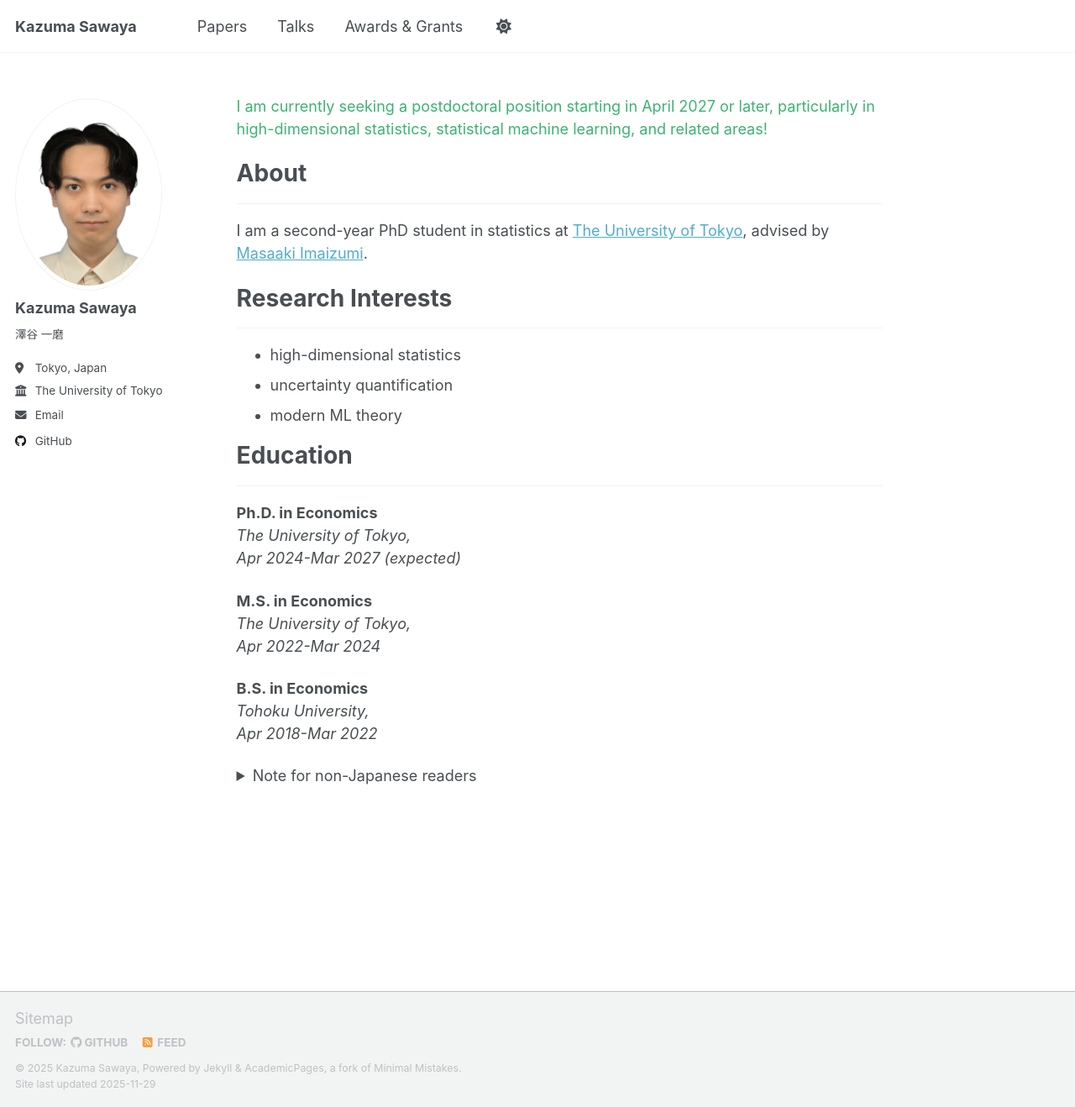
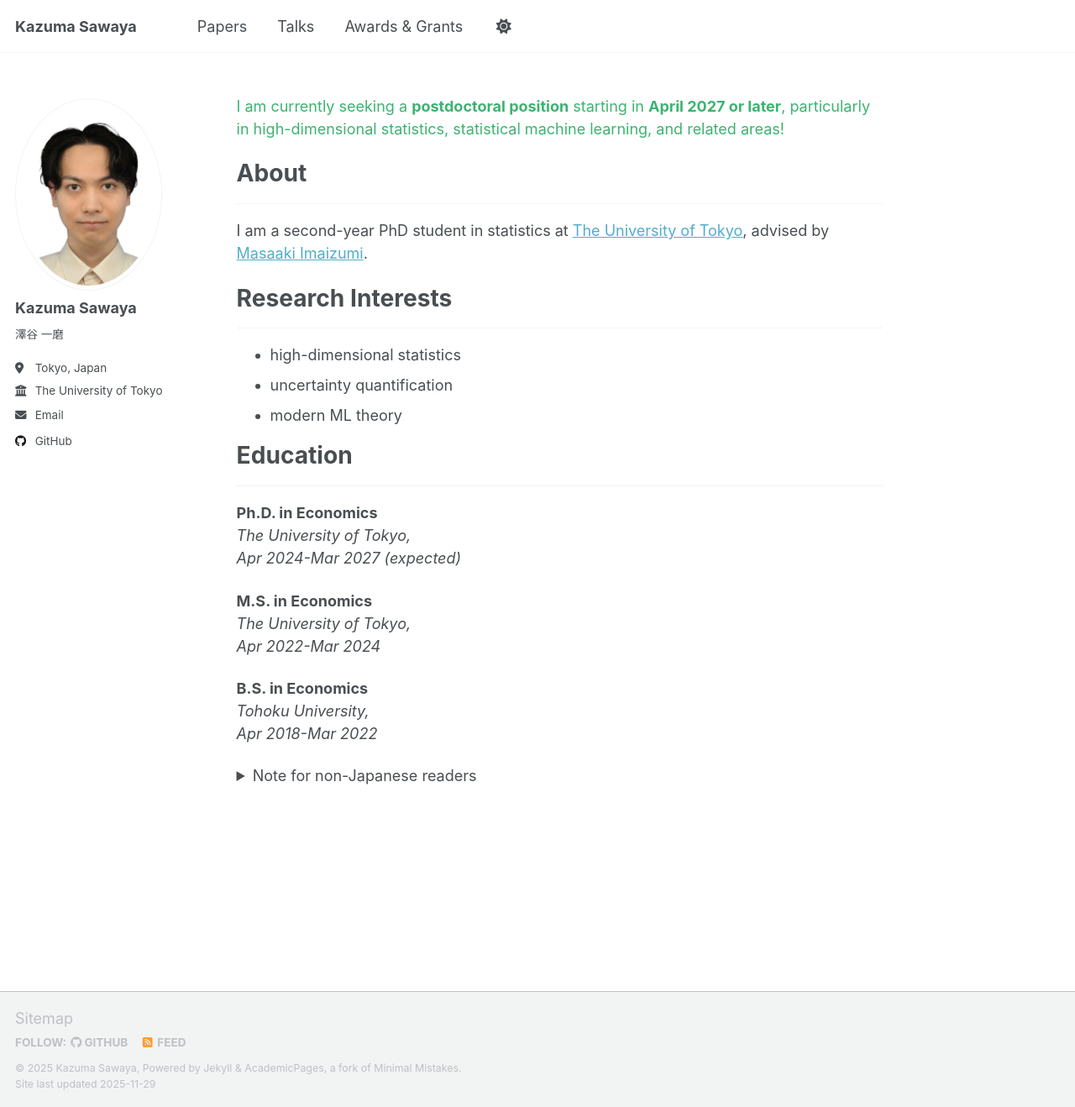
Before and after one commit to sawaya-ka/sawaya-ka.github.io, a Jekyll site: the page built from _pages/about.md, in a window 1280 px wide and 1318 px high. Shown: the whole window at 84% size. Built offline with Jekyll 4.4.1, drawn with Linux system fonts in a browser that asks for light colours; a script that is not in the unit is left out.

Commit message:
Update about.md

```diff
--- a/_pages/about.md
+++ b/_pages/about.md
@@ -8,7 +8,7 @@ redirect_from:
   - /home.html
 ---
 
-<span style="color: MediumSeaGreen; ">I am currently seeking a postdoctoral position starting in April 2027 or later,
+<span style="color: MediumSeaGreen; ">I am currently seeking a **postdoctoral position** starting in **April 2027 or later**,
 particularly in high-dimensional statistics, statistical machine learning, and related areas!</span>
 
 # About
```
